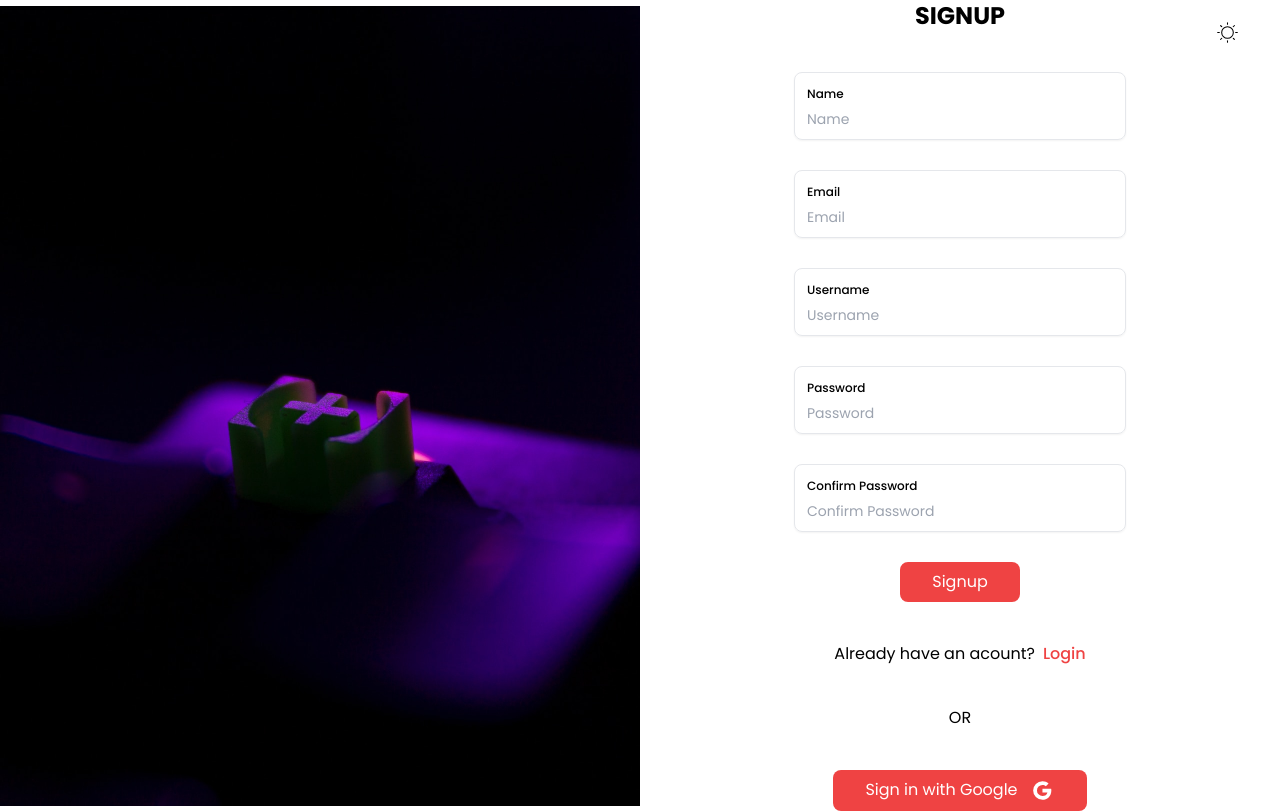
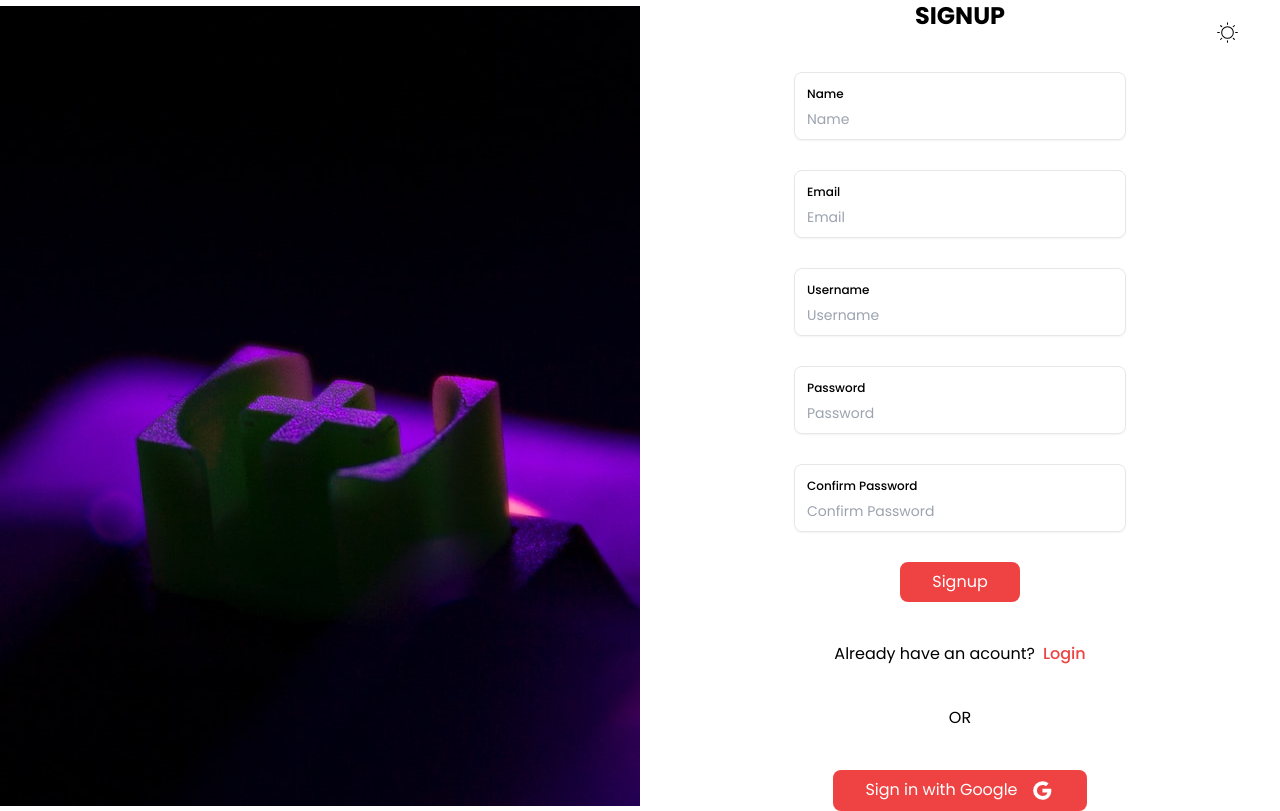
Before and after one commit to swarup-prog/Final-Year-Project, a React (Vite) app in the folder client/: page /signup in a window 1280 px wide. Built offline with nearby package versions, Linux system fonts and the light colour scheme.

Commit message:
Updated signup Page

```diff
--- a/client/src/pages/signup.tsx
+++ b/client/src/pages/signup.tsx
@@ -29,9 +29,14 @@ const Signup = () => {
     <div className="flex justify-center items-center min-h-screen">
       <ThemeSwitchButton />
 
-      <section className=" hidden  flex-1 bg-secondary min-h-screen lg:flex">
-        <img src={bgimg} alt="" className="h-screen w-full object-cover" />
-      </section>
+      <section
+        className=" hidden flex flex-1 bg-secondary min-h-screen lg:block"
+        style={{
+          background: `url(${bgimg})`,
+          backgroundPosition: "center",
+          backdropFilter: "blur(100px)",
+        }}
+      ></section>
       <section className="flex flex-col justify-center items-center gap-10 min-w-full min-h-screen bg-secondary lg:flex-1 lg:min-w-0 ">
         <span className="text-2xl text-primaryT font-bold">SIGNUP</span>
         <form className="login-form" onSubmit={handleSubmit}>
```
